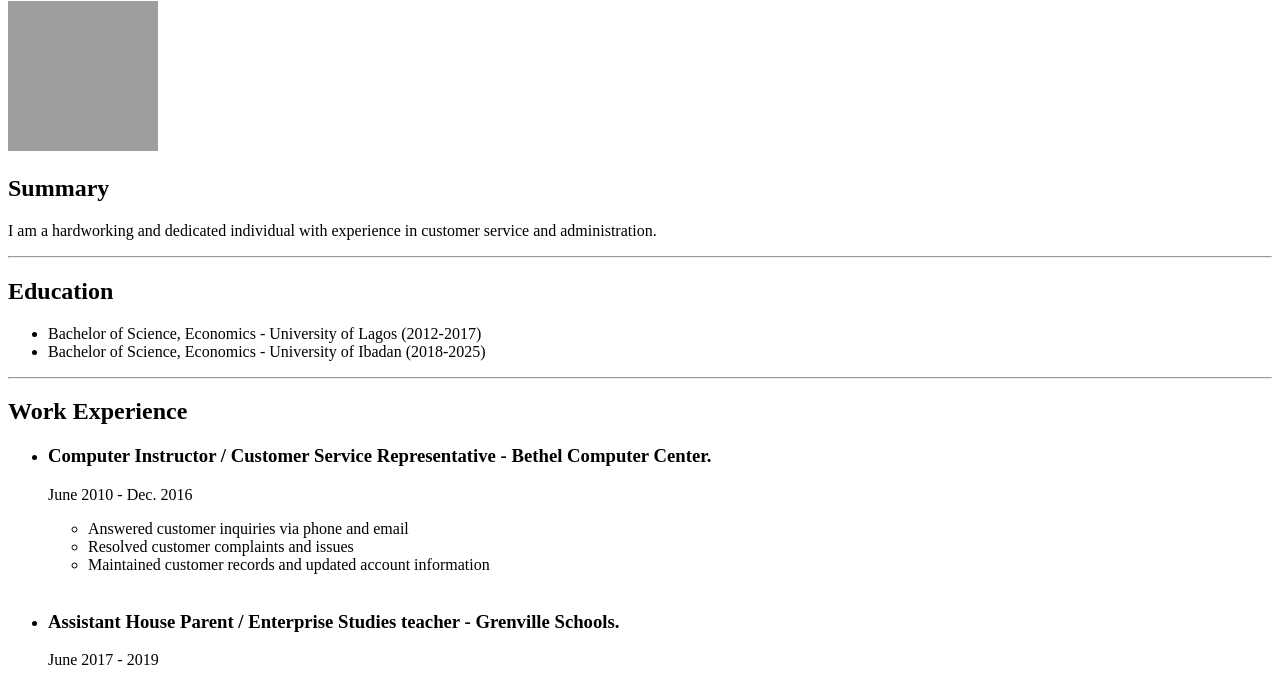
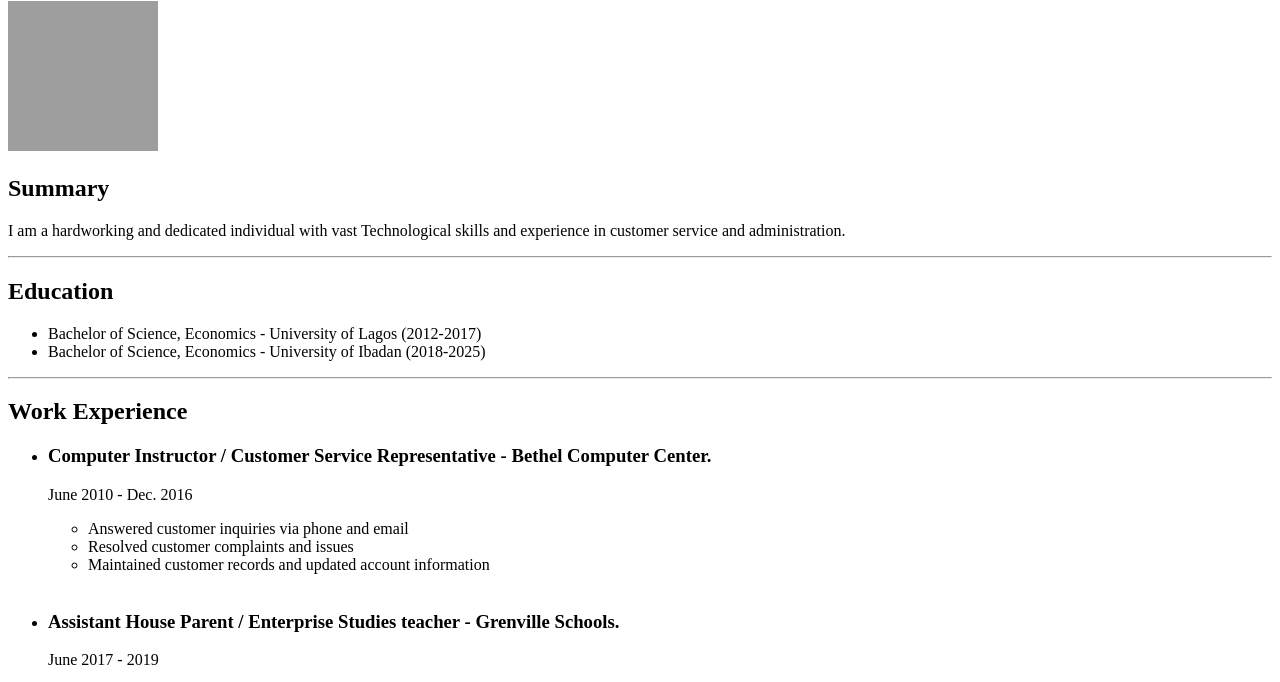
Before and after one commit to Mickypary/resume, a plain HTML site: page index.html in a window 1280 px wide. Shown: the part 79-761 px from the top of the page. Drawn offline with Linux system fonts and the light colour scheme; grey boxes are pictures that could not be loaded.

Commit message:
Update index.html

```diff
--- a/index.html
+++ b/index.html
@@ -8,7 +8,7 @@
     <img src="img/my_photo.jpg.JPG" height="150" width="150" />
     <h2>Summary</h2>
     <p>
-      I am a hardworking and dedicated individual with experience in customer
+      I am a hardworking and dedicated individual with vast Technological skills and experience in customer
       service and administration.
     </p>
     <hr />
```
